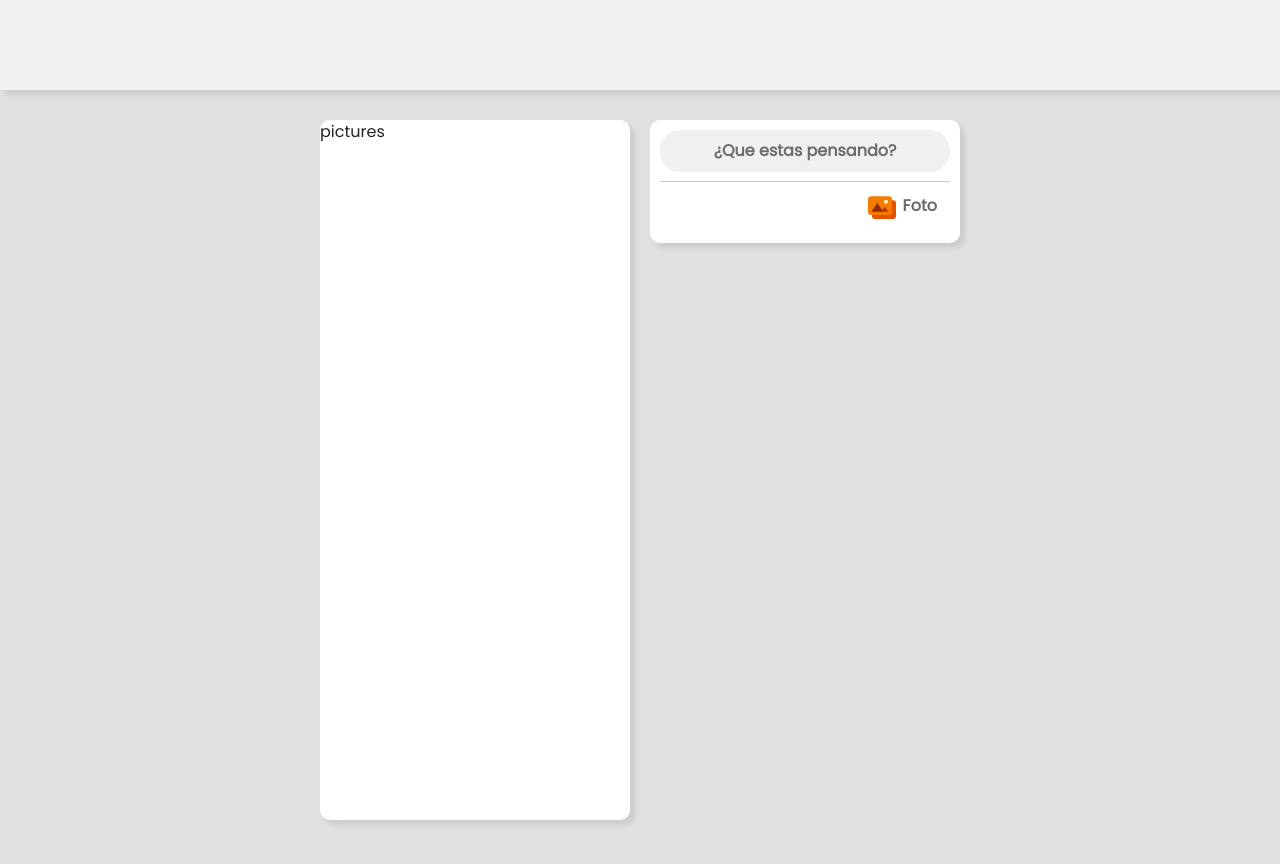
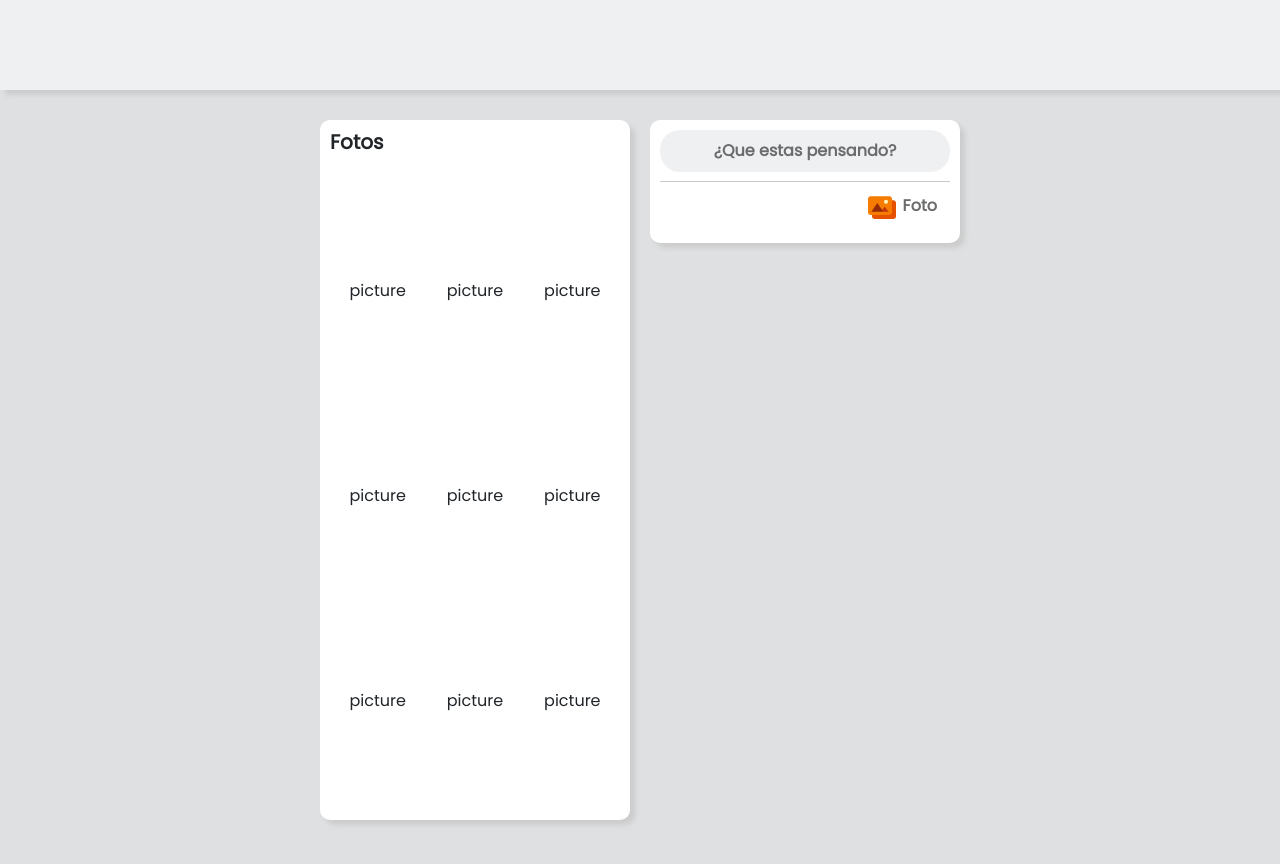
Before and after one commit to leonsuaren/facenote, a React (Create React App) app in the folder client/: page / in a window 1280 px wide. Shown: the part 660-1524 px from the top of the page. Built offline with nearby package versions, Linux system fonts and the light colour scheme.

Commit message:
working on pictures display

```diff
--- /dev/null
+++ b/client/src/components/pictures-display/PicturesDisplay.jsx
@@ -0,0 +1,22 @@
+import React from 'react';
+
+import './styles.css';
+
+export const PicturesDisplay = () => {
+  return (
+      <div className='pictures'>
+        <h5 className='pictures-title'>Fotos</h5>
+        <div className='pictures-display'>
+          <p>picture</p>
+          <p>picture</p>
+          <p>picture</p>
+          <p>picture</p>
+          <p>picture</p>
+          <p>picture</p>
+          <p>picture</p>
+          <p>picture</p>
+          <p>picture</p>
+        </div>
+      </div>
+  )
+}
--- /dev/null
+++ b/client/src/components/pictures-display/index.js
@@ -0,0 +1 @@
+export { PicturesDisplay } from './PicturesDisplay';
--- /dev/null
+++ b/client/src/components/pictures-display/styles.css
@@ -0,0 +1,59 @@
+/* Responsive Layout */
+/* Small Divises */
+
+.pictures {
+  display: grid;
+  grid-template-rows: 10% 90%;
+  background: rgb(255, 255, 255);
+  border-radius: 10px;
+  margin: 10px;
+  padding: 10px;
+  box-shadow: 5px 5px 5px #cccccc;
+}
+
+.pictures-title {
+  font-weight: bold;
+}
+
+.pictures-display {
+  display: grid;
+  grid-template-columns: repeat(3, 1fr);
+  grid-template-rows: repeat(3, 1fr);
+  gap: 2px;
+  align-items: center;
+  justify-items: center;
+}
+@media only screen and (max-width: 600px) {
+  .pictures {
+    height: 400px;
+  }
+}
+
+@media only screen and (min-width: 600px) {
+  .pictures {
+    height: 600px;
+  }
+}
+/* Small Divises */
+
+/* Medium divises */
+@media only screen and (min-width: 768px) {
+  .pictures {
+    height: 800px;
+  }
+}
+
+@media only screen and (min-width: 992px) {
+  .pictures {
+    height: 600px;
+  }
+}
+
+/* Medium divises */
+
+/* Large divises */
+@media only screen and (min-width: 1200px) {
+  .pictures {
+    height: 700px;
+  }
+}
--- a/client/src/views/home/Home.jsx
+++ b/client/src/views/home/Home.jsx
@@ -3,6 +3,7 @@ import React from 'react';
 import { Header } from '../../components/header';
 import { CreatePost } from '../../components/create-post';
 import { Post } from '../../components/post';
+import { PicturesDisplay } from '../../components/pictures-display';
 
 import './styles.css';
 
@@ -12,7 +13,7 @@ export const Home = () => {
       <Header/>
       <div className='body overall-container'>
         <div className='display'>
-          <div className='pictures'>pictures</div>
+          <PicturesDisplay />
         </div>
         <div className='posting'>
           <CreatePost />
--- a/client/src/views/home/styles.css
+++ b/client/src/views/home/styles.css
@@ -22,13 +22,6 @@
   .posting {
     width: 100%;
   }
-  .pictures {
-    height: 400px;
-    background: rgb(255, 255, 255);
-    border-radius: 10px;
-    margin: 10px;
-    box-shadow: 5px 5px 5px #cccccc;
-  }
 }
 
 @media only screen and (min-width: 600px) {
@@ -52,13 +45,6 @@
   }
   .posting {
     width: 100%;
-  }
-  .pictures {
-    height: 600px;
-    background: rgb(255, 255, 255);
-    border-radius: 10px;
-    margin: 10px;
-    box-shadow: 5px 5px 5px #cccccc;
   }
 }
 /* Small Divises */
@@ -86,13 +72,6 @@
   .posting {
     width: 100%;
   }
-  .pictures {
-    height: 800px;
-    background: rgb(255, 255, 255);
-    border-radius: 10px;
-    margin: 10px;
-    box-shadow: 5px 5px 5px #cccccc;
-  }
 }
 
 @media only screen and (min-width: 992px) {
@@ -116,13 +95,6 @@
   }
   .posting {
     width: 50%;
-  }
-  .pictures {
-    height: 600px;
-    background: rgb(255, 255, 255);
-    border-radius: 10px;
-    margin: 10px;
-    box-shadow: 5px 5px 5px #cccccc;
   }
 }
 
@@ -151,13 +123,6 @@
   .posting {
     width: 50%;
   }
-  .pictures {
-    height: 700px;
-    background: rgb(255, 255, 255);
-    border-radius: 10px;
-    margin: 10px;
-    box-shadow: 5px 5px 5px #cccccc;
-  }
 }
 
 /* Large divises */
```
